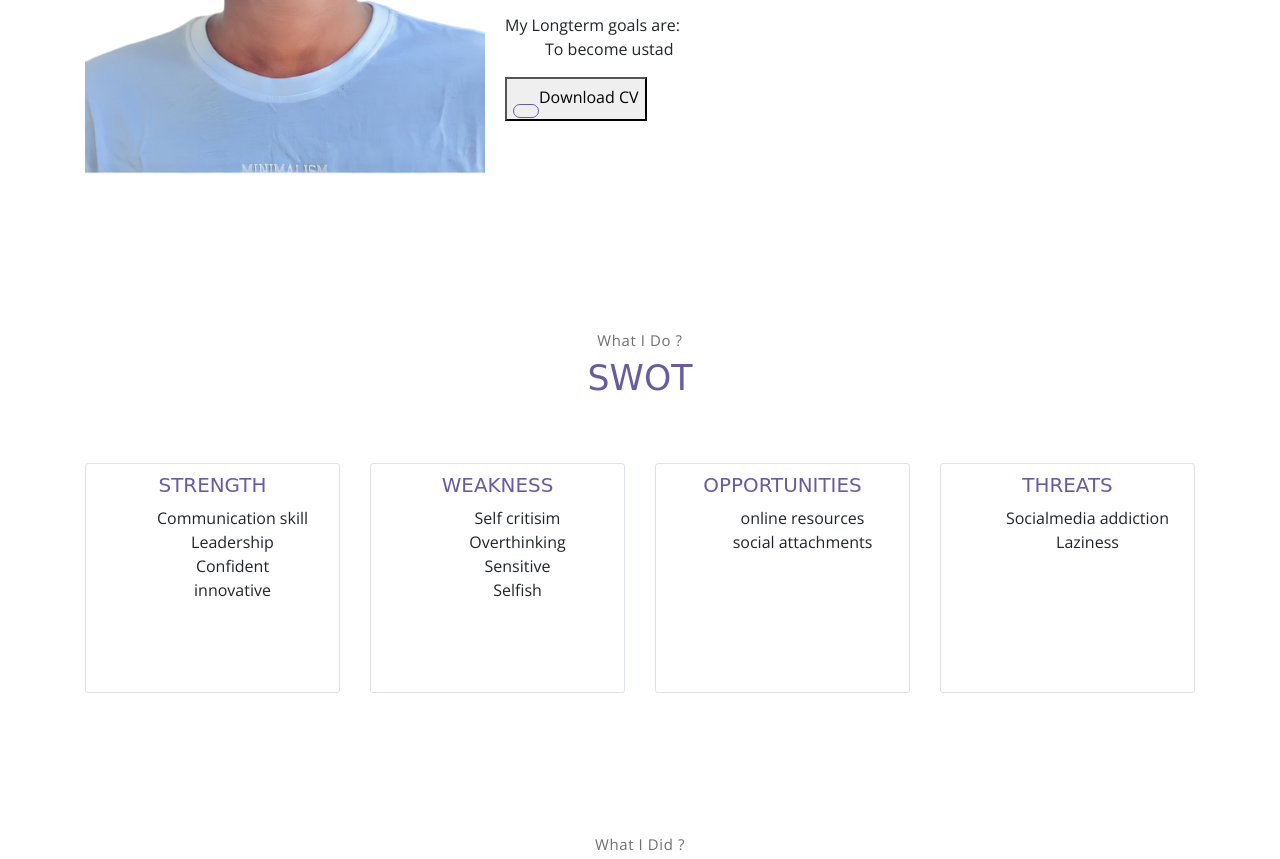
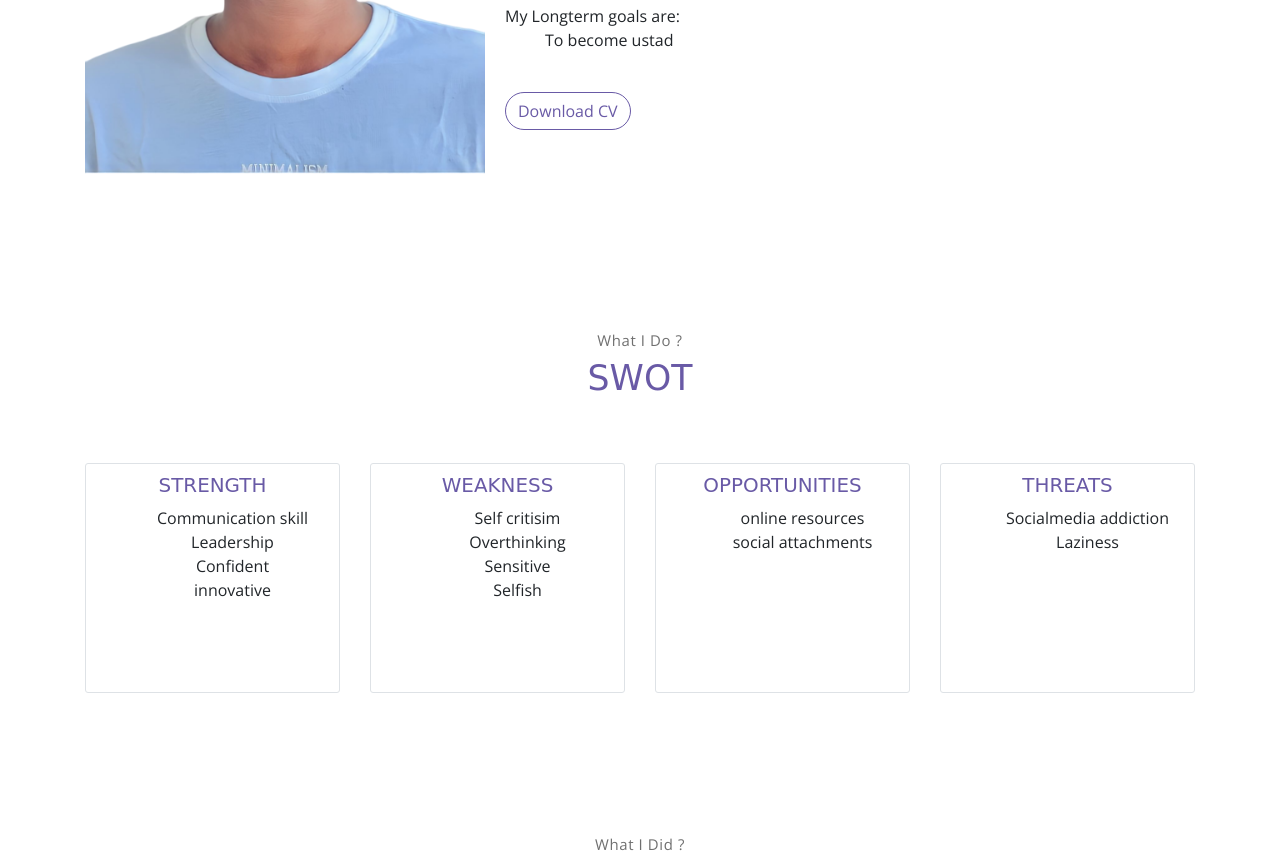
Before and after one commit to Athul-20/sulaimportfolio.github.io, a plain HTML site: page index.html in a window 1280 px wide. Shown: the part 1159-2018 px from the top of the page. Drawn offline with nearby package versions, Linux system fonts and the light colour scheme; files that its build step writes are made by us from their sources; a web font is replaced by a local one.

Commit message:
Update index.html

```diff
--- a/index.html
+++ b/index.html
@@ -86,7 +86,7 @@
                       </ul>
                         </div>
                     </p>
-                    <button ><a class="btn-rounded btn btn-outline-primary mt-4" href="sulaim resume.pdf"></a>Download CV</button>
+                    <button  class="btn-rounded btn btn-outline-primary mt-4"><a href="sulaim resume.pdf">Download CV</a></button>
                 </div>
             </div><!-- end of about wrapper -->
         </div><!-- end of container -->
```
